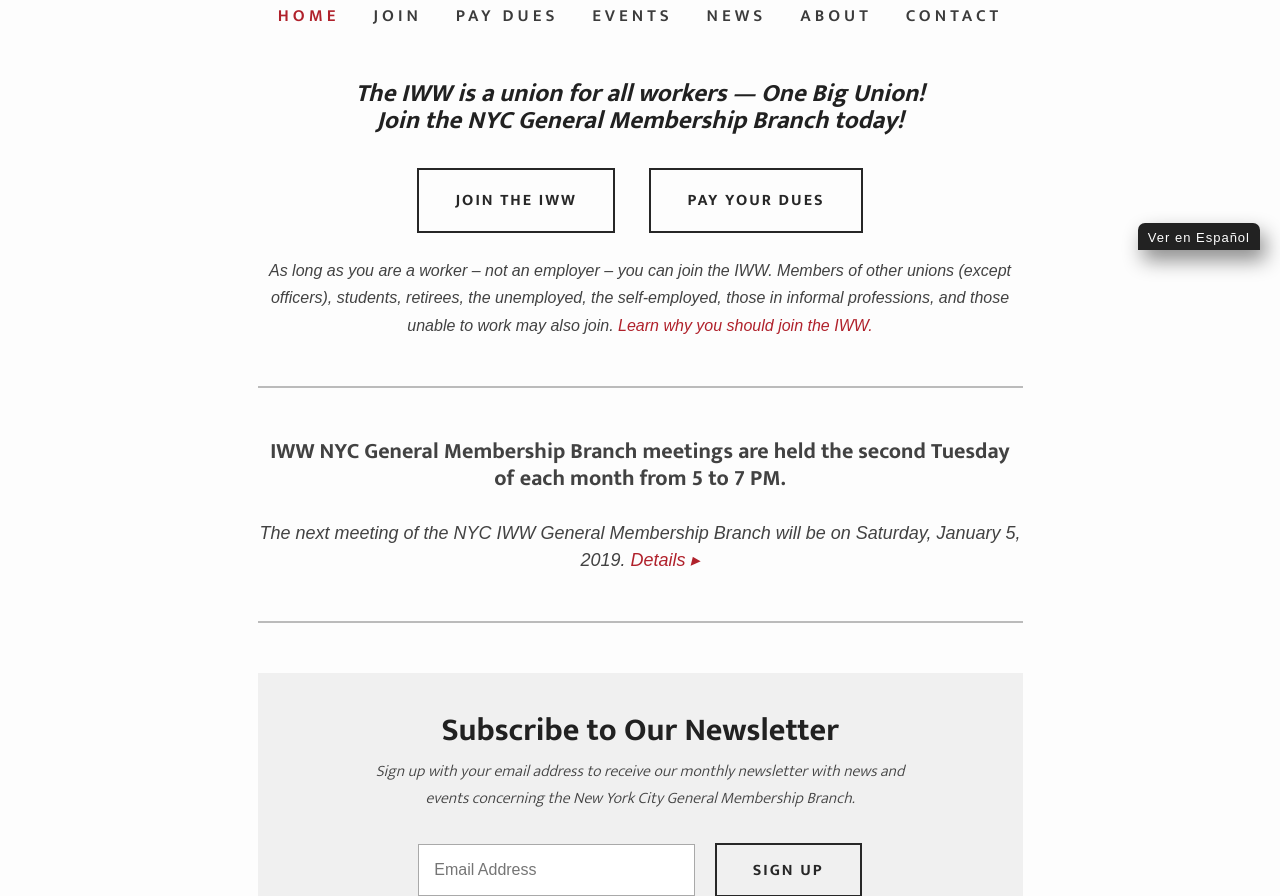
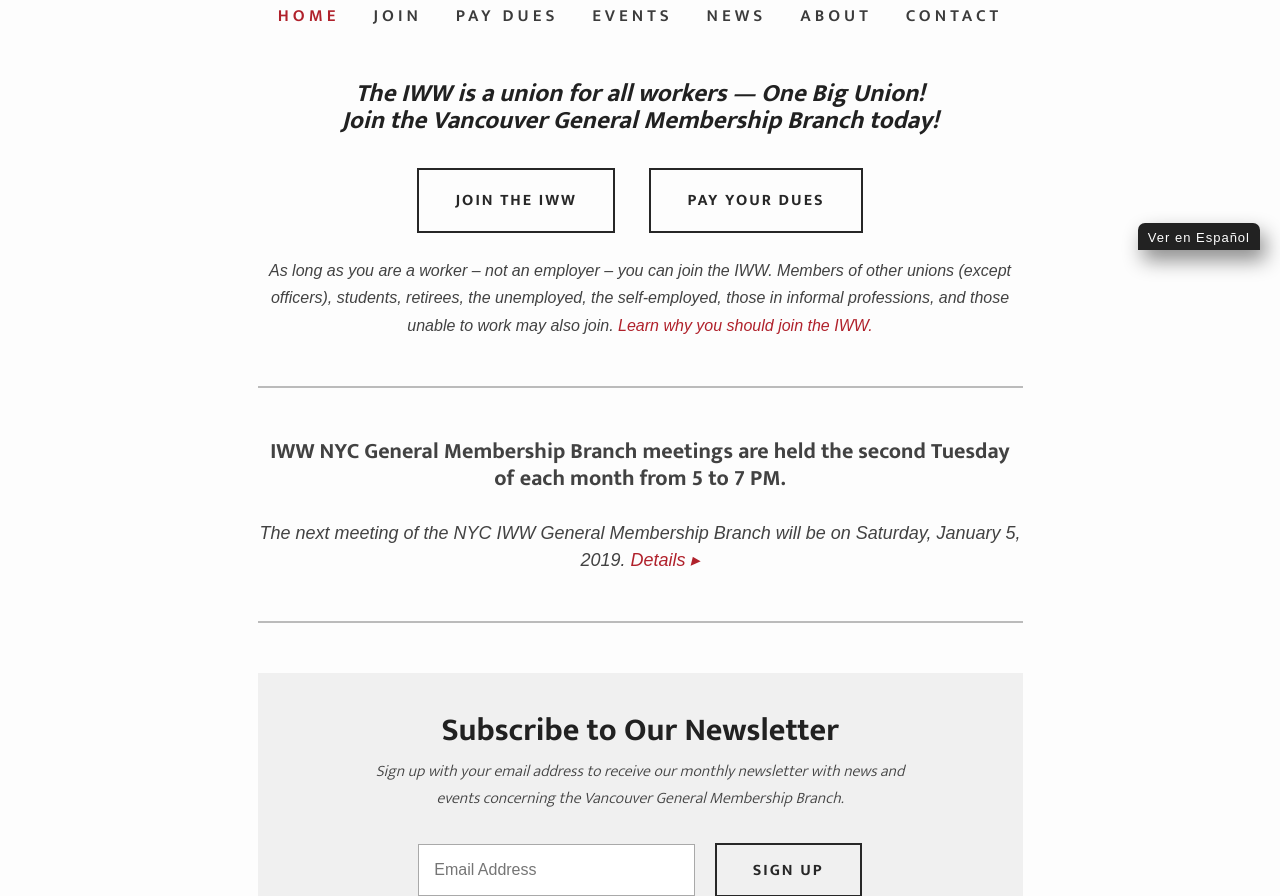
Before and after one commit to vancouveriww/vancouveriww.github.io, a Jekyll site: the page built from index.html, in a window 1280 px wide. Shown: the part 650-1546 px from the top of the page. Built offline with Jekyll 4.4.1, drawn with Linux system fonts in a browser that asks for light colours; some web fonts are replaced.

Commit message:
Update index.html

```diff
--- a/index.html
+++ b/index.html
@@ -3,7 +3,7 @@
 ---
 <div class="home">
     <h3 style="text-align:center;font-weight:700;font-size:25px;"><em>The IWW is a union for all workers — One Big Union!<br>
-    Join the NYC General Membership Branch today!</em></h3>
+    Join the Vancouver General Membership Branch today!</em></h3>
   <div style="text-align:center;">
 
     <a href="{{site.baseurl}}/join"><button class="button-large" style="margin:24px 15px 12px 15px;">Join the IWW</button></a>
@@ -28,9 +28,9 @@
 
     <!-- Begin MailChimp Signup Form -->
     <div id="mc_embed_signup" style="text-align:center;background:rgba(0,0,0,.05);padding:40px 110px 15px 110px;">
-    <form action="https://wobblycity.us16.list-manage.com/subscribe/post?u=b5aacdc67328813578df54304&amp;id=651ba871ed" method="post" id="mc-embedded-subscribe-form" name="mc-embedded-subscribe-form" class="validate" target="_blank" novalidate>
+    <form action="" method="post" id="mc-embedded-subscribe-form" name="mc-embedded-subscribe-form" class="validate" target="_blank" novalidate>
     	<h1 style="line-height:35px;"><strong>Subscribe to Our Newsletter</strong></h1>
-      <p style="font-weight:300;"><em>Sign up with your email address to receive our monthly newsletter with news and events concerning the New York City General Membership Branch.</em></p>
+      <p style="font-weight:300;"><em>Sign up with your email address to receive our monthly newsletter with news and events concerning the Vancouver General Membership Branch.</em></p>
       <div style="margin:30px 0px;" id="email-input">
     	<input type="email" name="EMAIL" class="required email" id="mce-EMAIL" placeholder="Email Address" style="height:20px;width:245px;padding:15px;font-size:16px;font-weight:200;margin-right:15px;max-width:60%;border:.5px solid #A9A9A9;border-radius:0px;" required>
     <button type="submit" name="subscribe" class="button-newsletter" name="subscribe" id="mc-embedded-subscribe">Sign Up</button>
@@ -47,7 +47,7 @@
 
     <form action="https://www.paypal.com/cgi-bin/webscr" method="post" target="_top" style="text-align:center;">
     <input type="hidden" name="cmd" value="_s-xclick">
-    <input type="hidden" name="hosted_button_id" value="VBXMFQD43VNGE">
+    <input type="hidden" name="hosted_button_id" value="">
     <div style="padding-top: 20px; padding-bottom: 0;" class="sqs-block button-block sqs-block-button" data-block-type="53">
     <button class="button-large" id="pp-donate" type="submit" name="submit" style="margin-top:12px;">Donate to the NYC GMB</button>
     </div></div>
```
